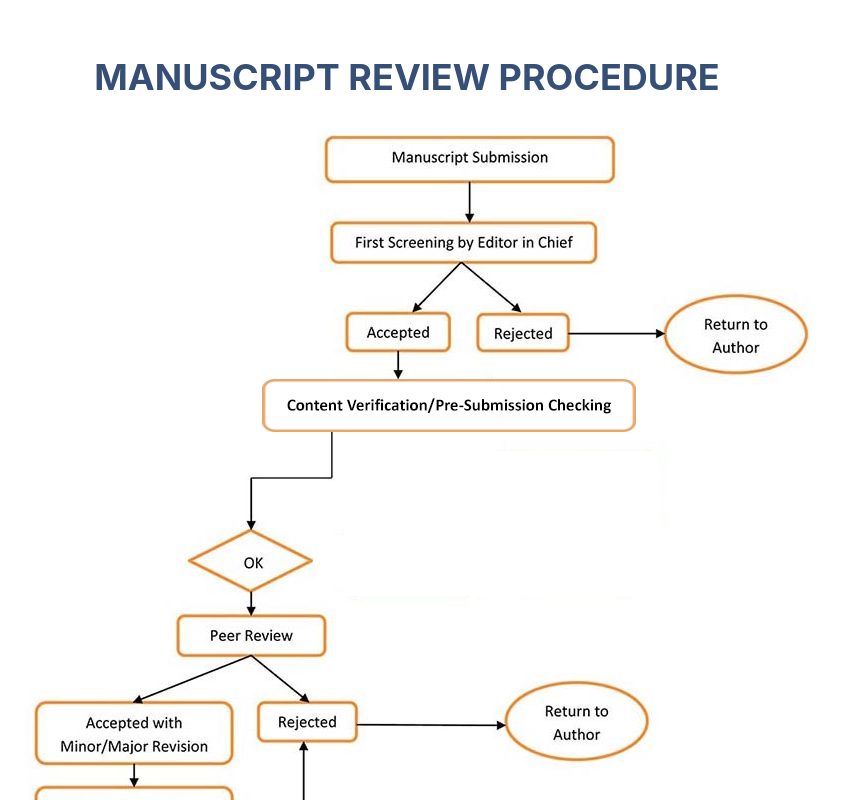
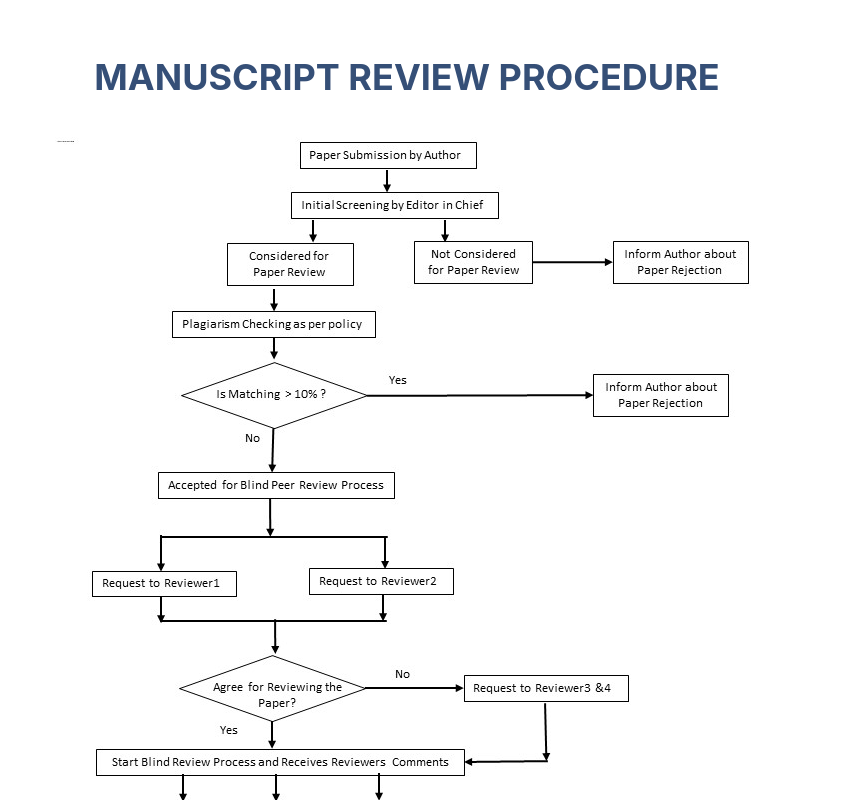
Before and after one commit to Gayatrii12/PIJET, a React (Create React App) app: page /guideline in a window 1280 px wide. Shown: the part 1240-2040 px from the top of the page, without its empty margins (233-1074 px from the left). Built offline with nearby package versions, Linux system fonts and the light colour scheme.

Commit message:
Changed flowchart

```diff
--- a/src/pages/Archive.js
+++ b/src/pages/Archive.js
@@ -47,11 +47,6 @@ const Archive = () => {
                     Issue 1 : December 2023
                   </p>
                 </a>
-                <Link to="/call-for-papers">
-                  <p className="mb-3 font-normal underline text-white hover:scale-110">
-                    Issue 2 : Accepting Papers!
-                  </p>
-                </Link>
                 {/* Add more issues as needed */}
               </div>
               <img
--- a/src/pages/Guidelines.js
+++ b/src/pages/Guidelines.js
@@ -52,7 +52,7 @@ const Guidelines = () => {
             <div className="py-4">
                 <h1 className="text-4xl font-bold mb-4 text-pijet-blue text-center">MANUSCRIPT REVIEW PROCEDURE</h1>
                 <div className="mb-8 text-xl py-4">
-                    <img src="/flowchart_manuscript_publishing.jpg" alt="Static Image" className="w- h-auto mx-auto" />
+                    <img src="/flowchart.jpg" alt="Static Image" className="w- h-auto mx-auto" />
                 </div>
             </div>
             <div className="py-4">
--- a/src/pages/our-team.js
+++ b/src/pages/our-team.js
@@ -109,10 +109,6 @@ function Ourteam() {
         </div>
         <div class="grid gap-8 lg:gap-16 sm:grid-cols-2 md:grid-cols-3 lg:grid-cols-3">
           <div class="text-center text-gray-500 dark:text-gray-400">
-            {/* <img
-              class="mx-auto mb-4 w-36 h-36 rounded-full"
-              src="/DrAmolPotgantwar.png"
-            /> */}
             <h3 class="mb-1 text-2xl font-bold tracking-tight text-pijet-blue">
               Dr. A. D. Potgantwar
             </h3>
@@ -120,10 +116,6 @@ function Ourteam() {
             <p>SITRC, Nashik, India</p>
           </div>
           <div class="text-center text-gray-500 dark:text-gray-400">
-            {/* <img
-              class="mx-auto mb-4 w-36 h-36 rounded-full"
-              src="/DrJayshreePansare.jpeg"
-            /> */}
             <h3 class="mb-1 text-2xl font-bold tracking-tight text-pijet-blue">
               Dr. J. R. Pansare
             </h3>
@@ -131,10 +123,6 @@ function Ourteam() {
             <p>MESCOE, Pune, India</p>
           </div>
           <div class="text-center text-gray-500 dark:text-gray-400">
-            {/* <img
-              class="mx-auto mb-4 w-36 h-36 rounded-full"
-              src="/DrOmkarSureshVaidya.jpeg"
-            /> */}
             <h3 class="mb-1 text-2xl font-bold tracking-tight text-pijet-blue">
               Dr. O. S. Vaidya
             </h3>
@@ -142,10 +130,6 @@ function Ourteam() {
             <p>SITRC, Nashik, India</p>
           </div>
           <div class="text-center text-gray-500 dark:text-gray-400">
-            {/* <img
-              class="mx-auto mb-4 w-36 h-36 rounded-full"
-              src="/DrSwatiBhavsar.jpg"
-            /> */}
             <h3 class="mb-1 text-2xl font-bold tracking-tight text-pijet-blue">
               Dr. S. A. Bhavsar
             </h3>
@@ -153,21 +137,13 @@ function Ourteam() {
             <p>Matoshri College of Engineering, Nashik, India</p>
           </div>
           <div class="text-center text-gray-500 dark:text-gray-400">
-            {/* <img
-              class="mx-auto mb-4 w-36 h-36 rounded-full"
-              src="/DrVarshaHarpale.jpg"
-            /> */}
             <h3 class="mb-1 text-2xl font-bold tracking-tight text-pijet-blue">
-              Dr. Varsha K. Harpale
+              Dr. V. K. Harpale
             </h3>
             <p>Associate Prof., Dept. of E&TC</p>
             <p>PCCOE, Pune, India</p>
           </div>
           <div class="text-center text-gray-500 dark:text-gray-400">
-            {/* <img
-              class="mx-auto mb-4 w-36 h-36 rounded-full"
-              src="https://flowbite.s3.amazonaws.com/blocks/marketing-ui/avatars/thomas-lean.png"
-            /> */}
             <h3 class="mb-1 text-2xl font-bold tracking-tight text-pijet-blue">
               Dr. Vrushali Mendre
             </h3>
```
Also changed, not shown: public/flowchart.jpg (added), public/flowchart_manuscript_publishing.jpg (deleted).
